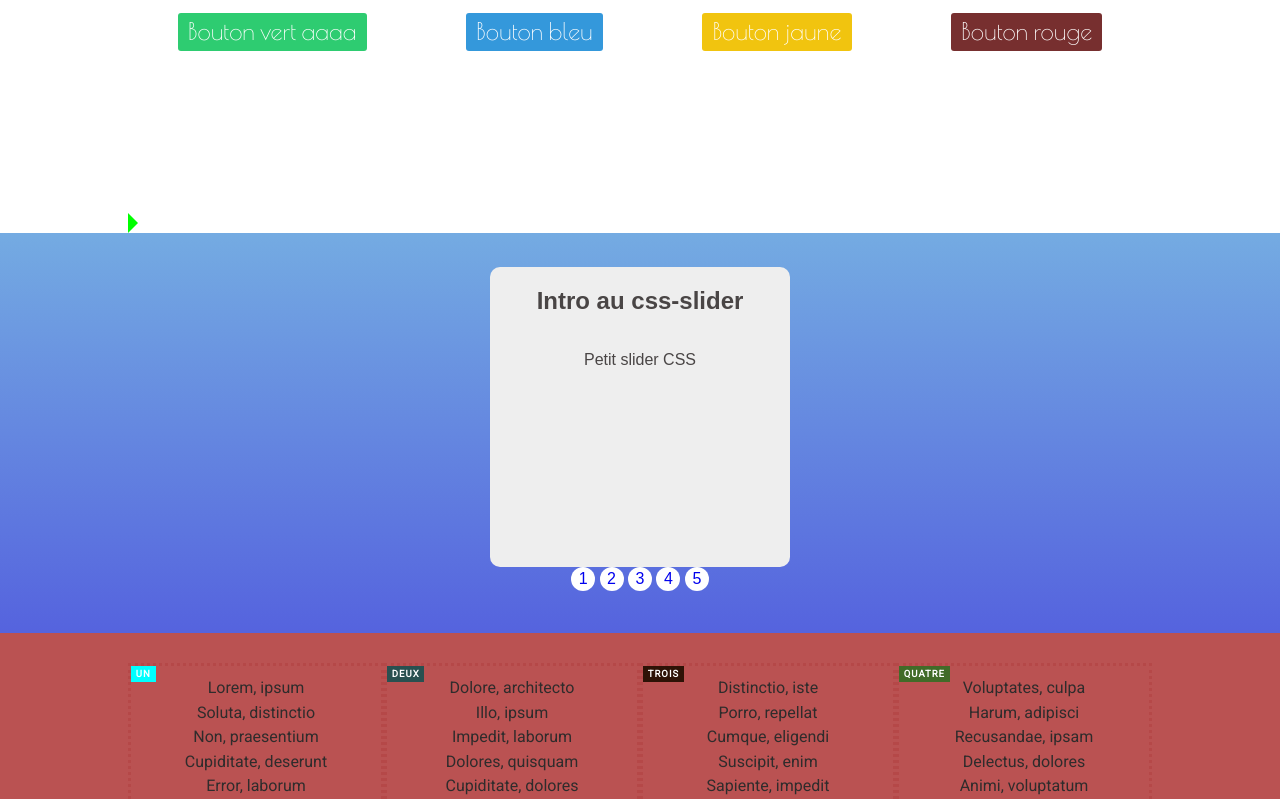
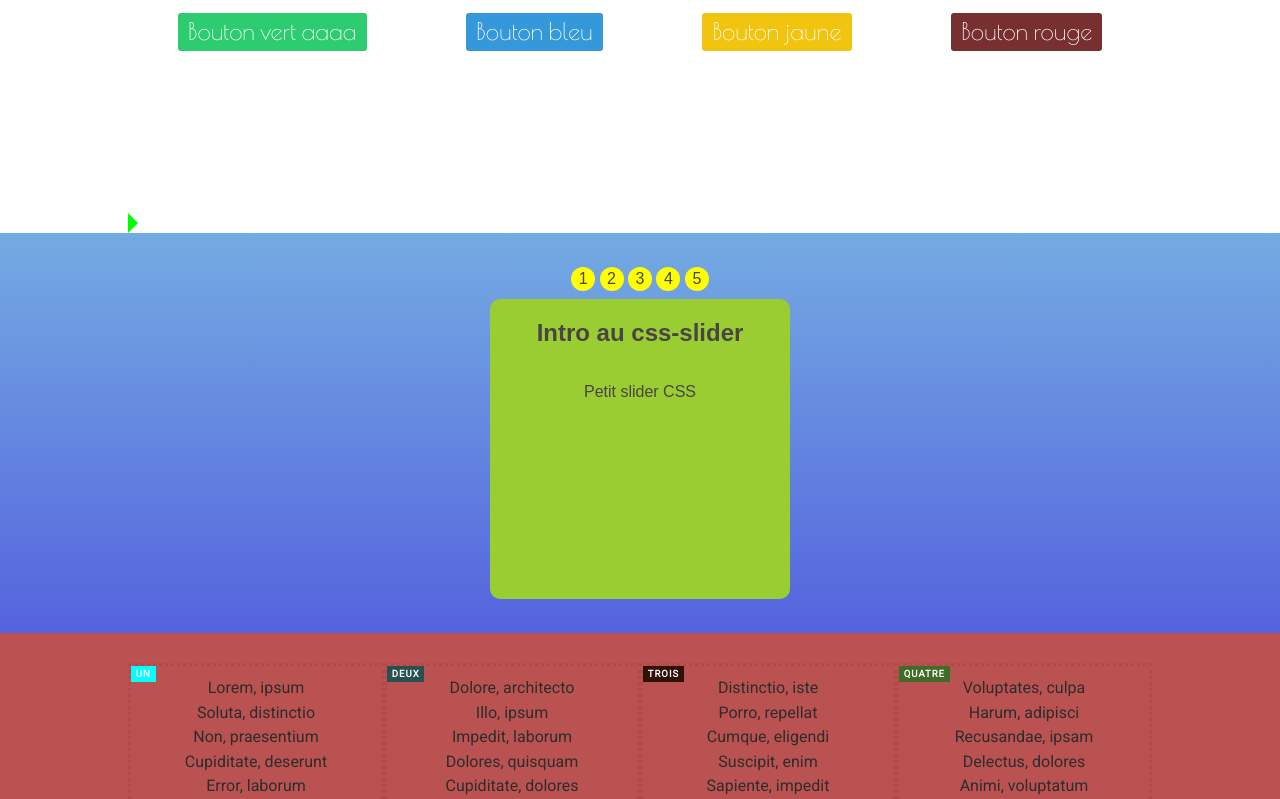
Before and after one commit to francoisMdesroches/ex-05, a plain HTML site: page index.htm in a window 1280 px wide. Shown: the part 371-1170 px from the top of the page. Drawn offline with nearby package versions, Linux system fonts and the light colour scheme.

Commit message:
le Slider est devenu un orgasme esthétique

```diff
--- a/index.htm
+++ b/index.htm
@@ -53,12 +53,15 @@
         </section>
         <section class="mon-slider">
             <div class="slider">
+                <a href="#slide-1">1</a>
+                <a href="#slide-2">2</a>
+                <a href="#slide-3">3</a>
+                <a href="#slide-4">4</a>
+                <a href="#slide-5">5</a>
                 <div class="slides">
                     <div id="slide-1">
                        <h2>Intro au css-slider</h2>
                         <p>Petit slider CSS</p>
-
-
                     </div>
                     <div id="slide-2">
                         2
@@ -73,13 +76,8 @@
                         5
                     </div>
                 </div>
-                <a href="#slide-1">1</a>
-                <a href="#slide-2">2</a>
-                <a href="#slide-3">3</a>
-                <a href="#slide-4">4</a>
-                <a href="#slide-5">5</a>
             </div>
-                 </section>
+        </section>
     </main>
 
     <footer id='pied-page'>
--- /dev/null
+++ b/mjs/slider.mjs
@@ -0,0 +1,3 @@
+export class slider{
+
+}
--- a/sass/_slider.scss
+++ b/sass/_slider.scss
@@ -15,6 +15,26 @@
     width: 300px;
     text-align: center;
     overflow: hidden;
+    a {
+        display: inline-flex;
+        width: 1.5rem;
+        height: 1.5rem;
+        background: yellow;
+        color: #494545;
+        text-decoration: none;
+        align-items: center;
+        justify-content: center;
+        border-radius: 50%;
+        margin: 0 0 0.5rem 0;
+        position: relative;
+        &:active {
+            top: 1px;
+        }
+        &:focus {
+            background: yellowgreen;
+        }
+    }
+
 }
 
 .slides {
@@ -23,6 +43,8 @@
     scroll-snap-type: x mandatory;
     scroll-behavior: smooth;
     -webkit-overflow-scrolling: touch;
+    scrollbar-color: yellow rgba(0,0,0,0);
+    scrollbar-width: thin;
     /*
 scroll-snap-points-x: repeat(300px);
 scroll-snap-type: mandatory;
@@ -30,37 +52,13 @@ scroll-snap-type: mandatory;
     div{
         display : flex;
         flex-direction : column;
-        h2 {
-            font-size: 1.5rem;
-        }
-        p{
-            font-size :1rem
-        }
-    }
-}
-
-.slides::-webkit-scrollbar {
-    width: 10px;
-    height: 10px;
-}
-
-.slides::-webkit-scrollbar-thumb {
-    background: rgb(129, 57, 57);
-    border-radius: 10px;
-}
-
-.slides::-webkit-scrollbar-track {
-    background: transparent;
-}
-
-.slides>div {
+        background-color: yellowgreen;
         scroll-snap-align: start;
         flex-shrink: 0;
         width: 300px;
         height: 300px;
         margin-right: 50px;
         border-radius: 10px;
-    background: #eee;
         transform-origin: center center;
         transform: scale(1);
         transition: transform 0.5s;
@@ -70,10 +68,25 @@ scroll-snap-type: mandatory;
         justify-content: center;
         align-items: center;
         font-size: 100px;
+        h2 {
+            font-size: 1.5rem;
+        }
+        p{
+            font-size :1rem
+        }
+    }
+    &::-webkit-scrollbar {
+        width: 10px;
+        height: 5px;
     }
 
-.slides>div:target {
-    /* transform: scale(0.8); */
+    &::-webkit-scrollbar-thumb {
+        background: yellowgreen;
+    }
+
+    &::-webkit-scrollbar-track {
+        background: transparent;
+    }
 }
 
 .author-info {
@@ -86,10 +99,9 @@ scroll-snap-type: mandatory;
     left: 0;
     width: 100%;
     margin: 0;
+    a {
+        color: white;
     }
-
-.author-info a {
-    color: white;
 }
 
 img {
@@ -101,37 +113,6 @@ img {
     height: 100%;
 }
 
-.slider>a {
-    display: inline-flex;
-    width: 1.5rem;
-    height: 1.5rem;
-    background: white;
-    text-decoration: none;
-    align-items: center;
-    justify-content: center;
-    border-radius: 50%;
-    margin: 0 0 0.5rem 0;
-    position: relative;
-}
-
-.slider>a:active {
-    top: 1px;
-}
-
-.slider>a:focus {
-    background: #000;
-}
-
-/* Don't need button navigation */
-/*
-@supports (scroll-snap-type) {
-    .slider>a {
-        display: none;
-    }
-}
-*/
-
-
 .mon-slider {
     display: flex;
     align-items: center;
```
Also changed, not shown: mjs/configslider.mjs (added, +8 -0 lines), css/style.css, 1 other file. Lines whose indentation alone changed are shown as unchanged.
